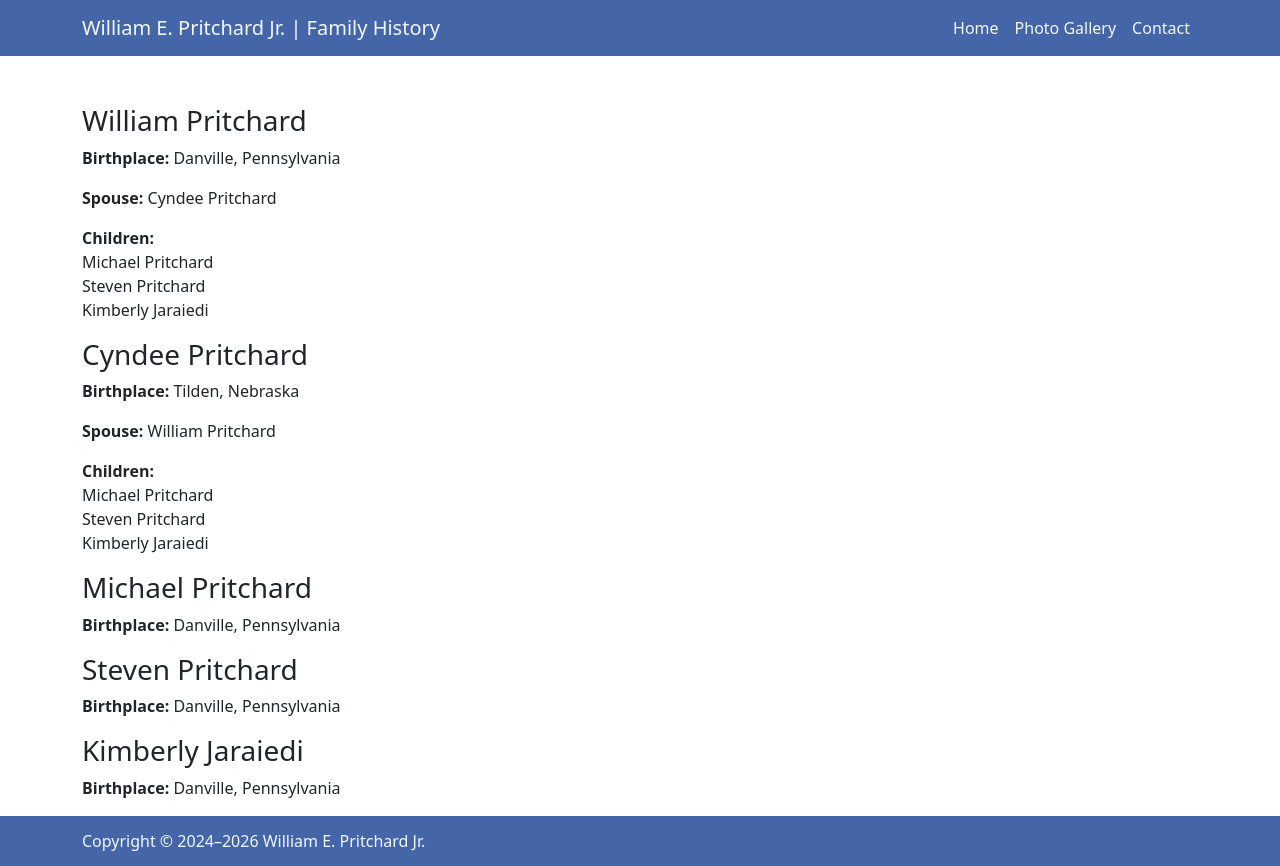
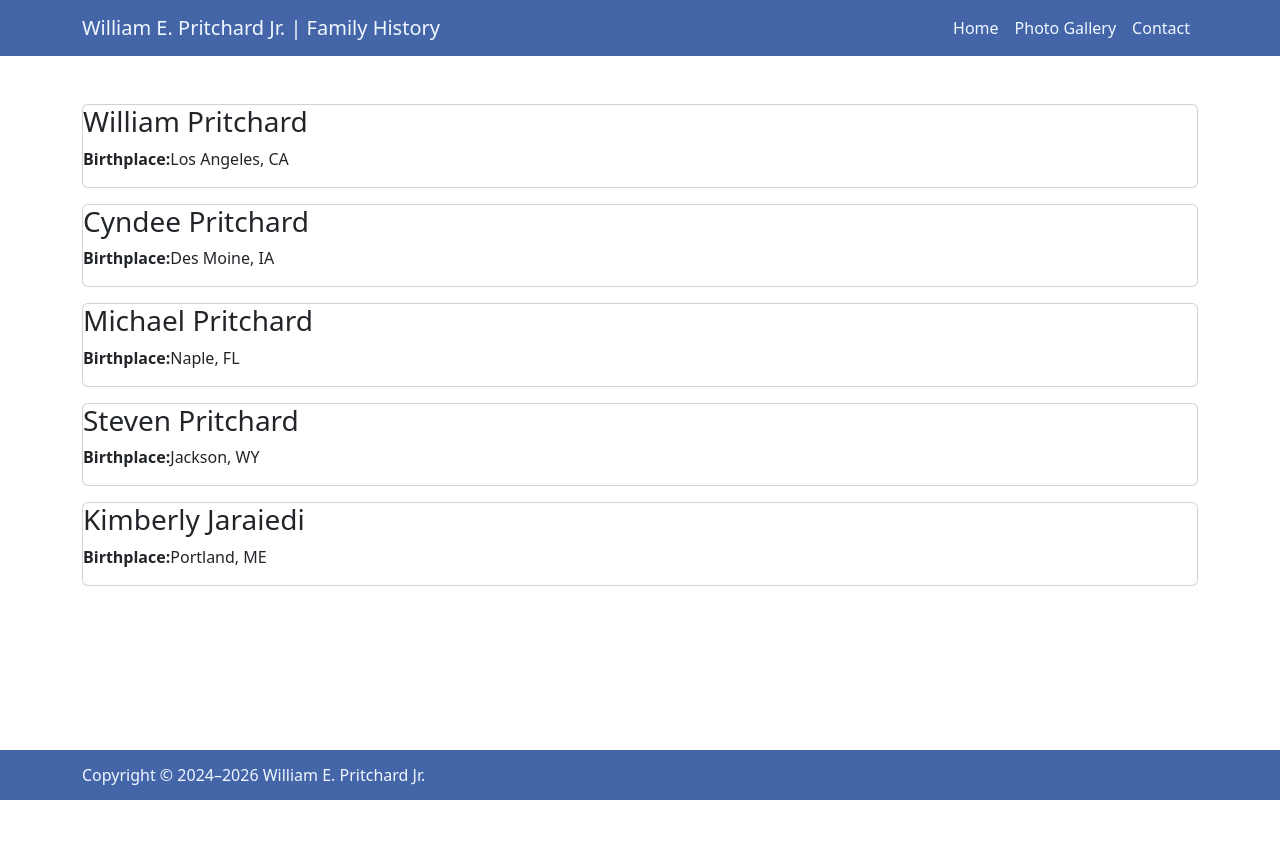
Before and after one commit to spritchard54/pritchard, a React (Vite) app: page / in a window 1280 px wide. After the commit the page ends 800 px from the top, so only its background shows below. Built offline with nearby package versions, Linux system fonts and the light colour scheme.

Commit message:
Updated the content and some basic layout changes

```diff
--- a/src/data/people.json
+++ b/src/data/people.json
@@ -5,15 +5,15 @@
         },
         "name": {
             "first": "William",
-            "middle": "Eugene",
+            "middle": "E",
             "last": "Pritchard",
             "suffix": "Jr."
         },
         "birth": {
-            "date": "1950-08-29",
+            "date": "1976-04-22",
             "location": {
-                "town": "Danville",
-                "state": "Pennsylvania",
+                "town": "Los Angeles",
+                "state": "CA",
                 "country": "United States"
             }
         },
@@ -25,16 +25,15 @@
         },
         "name": {
             "first": "Cyndee",
-            "Middle": "Susan",
+            "Middle": "S",
             "last": "Pritchard",
-            "suffix": "Jr.",
-            "maiden": "Dunivan"
+            "suffix": "Jr."
         },
         "birth": {
-            "date": "1950-08-29",
+            "date": "1951-03-16",
             "location": {
-                "town": "Tilden",
-                "state": "Nebraska",
+                "town": "Des Moine",
+                "state": "IA",
                 "country": "United States"
             }
         },
@@ -46,15 +45,15 @@
         },
         "name": {
             "first": "Michael",
-            "middle": "Joseph",
+            "middle": "J",
             "last": "Pritchard",
             "suffix": ""
         },
         "birth": {
-            "date": "1977-04-26",
+            "date": "1973-06-06",
             "location": {
-                "town": "Danville",
-                "state": "Pennsylvania",
+                "town": "Naple",
+                "state": "FL",
                 "country": "United States"
             }
         },
@@ -66,15 +65,15 @@
         },
         "name": {
             "first": "Steven",
-            "middle": "William",
+            "middle": "W",
             "last": "Pritchard",
             "suffix": ""
         },
         "birth": {
-            "date": "1979-09-05",
+            "date": "1984-10-07",
             "location": {
-                "town": "Danville",
-                "state": "Pennsylvania",
+                "town": "Jackson",
+                "state": "WY",
                 "country": "United States"
             }
         },
@@ -86,16 +85,15 @@
         },
         "name": {
             "first": "Kimberly",
-            "Middle": "Lynn",
+            "Middle": "L",
             "last": "Jaraiedi",
-            "suffix": "",
-            "maiden": "Pritchard"
+            "suffix": ""
         },
         "birth": {
             "date": "1983-04-12",
             "location": {
-                "town": "Danville",
-                "state": "Pennsylvania",
+                "town": "Portland",
+                "state": "ME",
                 "country": "United States"
             }
         },
--- a/src/data/relationships.json
+++ /dev/null
@@ -1,96 +0,0 @@
-[
-    {
-        "_id": {
-            "$oid": "6aa5c192a091364f8a82169f"
-        },
-        "type": "spouse",
-        "person1Id": {
-            "$oid": "6aa45d044b02fc3d05a49db2"
-        },
-        "person2Id": {
-            "$oid": "6aa54e394b02fc3d05a49db5"
-        },
-        "marriage": {
-            "year": 1975,
-            "place": {
-                "town": "Tilden",
-                "state": "Nebraska",
-                "country": "United States"
-            },
-            "day": "15",
-            "month": "March"
-        }
-    },
-    {
-        "_id": {
-            "$oid": "6aa5c24ea091364f8a8216a0"
-        },
-        "type": "parent-child",
-        "parentId": {
-            "$oid": "6aa45d044b02fc3d05a49db2"
-        },
-        "childId": {
-            "$oid": "6aa54efb4b02fc3d05a49db6"
-        }
-    },
-    {
-        "_id": {
-            "$oid": "6aa5c24ea091364f8a8216a1"
-        },
-        "type": "parent-child",
-        "parentId": {
-            "$oid": "6aa54e394b02fc3d05a49db5"
-        },
-        "childId": {
-            "$oid": "6aa54efb4b02fc3d05a49db6"
-        }
-    },
-    {
-        "_id": {
-            "$oid": "6aa5c24ea091364f8a8216a2"
-        },
-        "type": "parent-child",
-        "parentId": {
-            "$oid": "6aa45d044b02fc3d05a49db2"
-        },
-        "childId": {
-            "$oid": "6aa54f374b02fc3d05a49db7"
-        }
-    },
-    {
-        "_id": {
-            "$oid": "6aa5c24ea091364f8a8216a3"
-        },
-        "type": "parent-child",
-        "parentId": {
-            "$oid": "6aa54e394b02fc3d05a49db5"
-        },
-        "childId": {
-            "$oid": "6aa54f374b02fc3d05a49db7"
-        }
-    },
-    {
-        "_id": {
-            "$oid": "6aa5c24ea091364f8a8216a4"
-        },
-        "type": "parent-child",
-        "parentId": {
-            "$oid": "6aa45d044b02fc3d05a49db2"
-        },
-        "childId": {
-            "$oid": "6aa54f8a4b02fc3d05a49db8"
-        }
-    },
-    {
-        "_id": {
-            "$oid": "6aa5c24ea091364f8a8216a5"
-        },
-        "type": "parent-child",
-        "parentId": {
-            "$oid": "6aa54e394b02fc3d05a49db5"
-        },
-        "childId": {
-            "$oid": "6aa54f8a4b02fc3d05a49db8"
-        }
-    }
-]
--- a/src/pages/Home.jsx
+++ b/src/pages/Home.jsx
@@ -1,177 +1,26 @@
 import people from "../data/people.json";
-import relationships from "../data/relationships.json";
 
 function Home() {
   return (
     <main className="container mt-5">
       <div>
-        {/*
-          Loop through the people array.
-          For each person, React will create a section of JSX containing
-          that person's information and their relationships.
-        */}
-        {people.map((person) => {
-
-          /*
-            Get the current person's MongoDB ObjectId.
-
-            person._id looks like:
-            {
-              "$oid": "6aa45d044b02fc3d05a49db2"
-            }
-
-            We only need the actual ID string, so we access .$oid.
-          */
-          const personId = person._id.$oid;
-
-
-          /*
-            Look through the relationships array for a spouse relationship
-            involving the current person.
-
-            We use .find() because a person should only have one current
-            matching spouse relationship in this data model.
-
-            The current person could be stored as either person1Id OR
-            person2Id, so we check both fields.
-
-            .find() returns the matching relationship object.
-            If none is found, it returns undefined.
-          */
-          const spouseRelationship = relationships.find(
-            (relationship) =>
-              relationship.type === "spouse" &&
-              (relationship.person1Id.$oid === personId ||
-                relationship.person2Id.$oid === personId),
-          );
-
-          /*
-            Find all parent-child relationships where the current person
-            is listed as the parent.
-
-            We use .filter() instead of .find() because a person can have
-            multiple children.
-
-            The result is a new array containing all of the matching
-            parent-child relationship objects.
-          */
-          const childRelationships = relationships.filter(
-            (relationship) =>
-              relationship.type === "parent-child" &&
-              relationship.parentId.$oid === personId,
-          );
-
-          /*
-            Determine which person in the spouse relationship is the
-            OTHER person.
-
-            If the current person is person1Id, then their spouse must
-            be person2Id.
-
-            Otherwise, their spouse is person1Id.
-
-            The ?. is optional chaining. If spouseRelationship is undefined,
-            JavaScript will return undefined instead of causing an error.
-          */
-          const spouseId =
-            spouseRelationship?.person1Id.$oid === personId
-              ? spouseRelationship.person2Id.$oid
-              : spouseRelationship?.person1Id.$oid;
-
-          /*
-            We now know the spouse's ID, but we still need the spouse's
-            actual person record.
-
-            Search the people array for the person whose MongoDB ObjectId
-            matches spouseId.
-
-            This gives us access to their name, birth information, etc.
-          */
-          const spouse = people.find(
-            (otherPerson) => otherPerson._id.$oid === spouseId,
-          );
-
-          /*
-            Convert the parent-child relationship records into actual
-            person records.
-
-            First, .map() goes through each parent-child relationship.
-
-            For each relationship, .find() searches the people array
-            for the person whose ObjectId matches relationship.childId.
-
-            The result is an array of actual person objects representing
-            the current person's children.
-
-            .filter(Boolean) removes any undefined values in case a childId
-            exists in relationships.json but the matching person cannot
-            be found in people.json.
-          */
-          const children = childRelationships
-            .map((relationship) =>
-              people.find(
-                (otherPerson) =>
-                  otherPerson._id.$oid === relationship.childId.$oid,
-              ),
-            )
-            .filter(Boolean);
-
-          /*
-            Return the JSX that will be displayed for the current person.
-
-            person.personKey is used as React's unique key for each person
-            created by the people.map().
-          */
-          return (
-            <div key={person.personKey}>
-
-              {/* Display the current person's name. */}
-              <h3>
+        {people.map((person) => (
+          <div className="card mb-3" key={person.personKey}>
+            <div className="cardBody">
+              <h3 className="card-title">
                 {person.name.first} {person.name.last}
               </h3>
-
-              {/* Display the current person's birthplace. */}
-              <p>
-                <strong>Birthplace:</strong> {person.birth.location.town},{" "}
-                {person.birth.location.state}
-              </p>
-
-              {/*
-                Only display the spouse section if a spouse was found.
-
-                This is conditional rendering:
-                if "spouse" contains a person object, render the <p>.
-                If spouse is undefined, React renders nothing.
-              */}
-              {spouse && (
-                <p>
-                  <strong>Spouse:</strong> {spouse.name.first}{" "}
-                  {spouse.name.last}
-                </p>
-              )}
-
-              {/*
-                Only display the Children section when the person has
-                at least one child.
-
-                We then use another .map() to display each child in the
-                children array.
-              */}
-              {children.length > 0 && (
-                <div className="mb-3">
-                  <strong>Children:</strong>
-
-                  {children.map((child) => (
-                    <div key={child.personKey}>
-                      {child.name.first} {child.name.last}
-                    </div>
-                  ))}
-
+              <div className="row">
+                <div className="col-6">
+                  <p>
+                    <strong>Birthplace:</strong>
+                    {person.birth.location.town}, {person.birth.location.state}
+                  </p>
                 </div>
-              )}
+              </div>
             </div>
-          );
-        })}
+          </div>
+        ))}
       </div>
     </main>
   );
```
